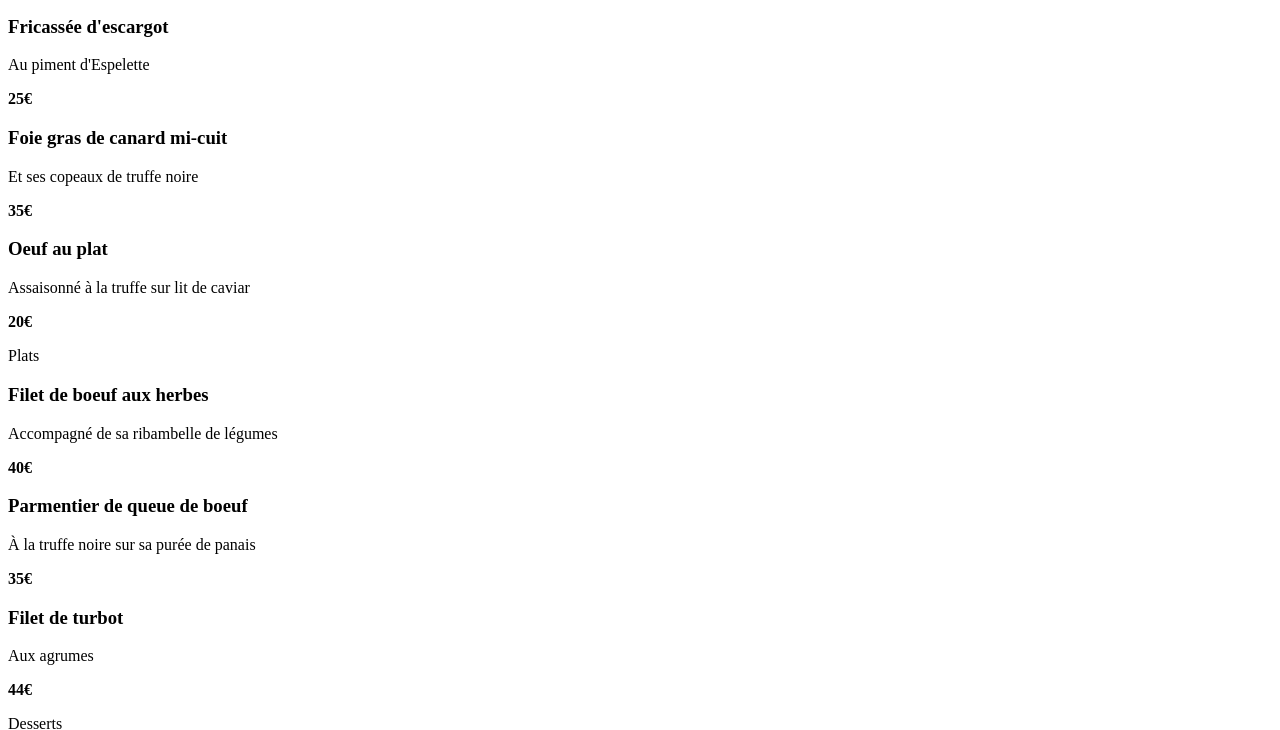
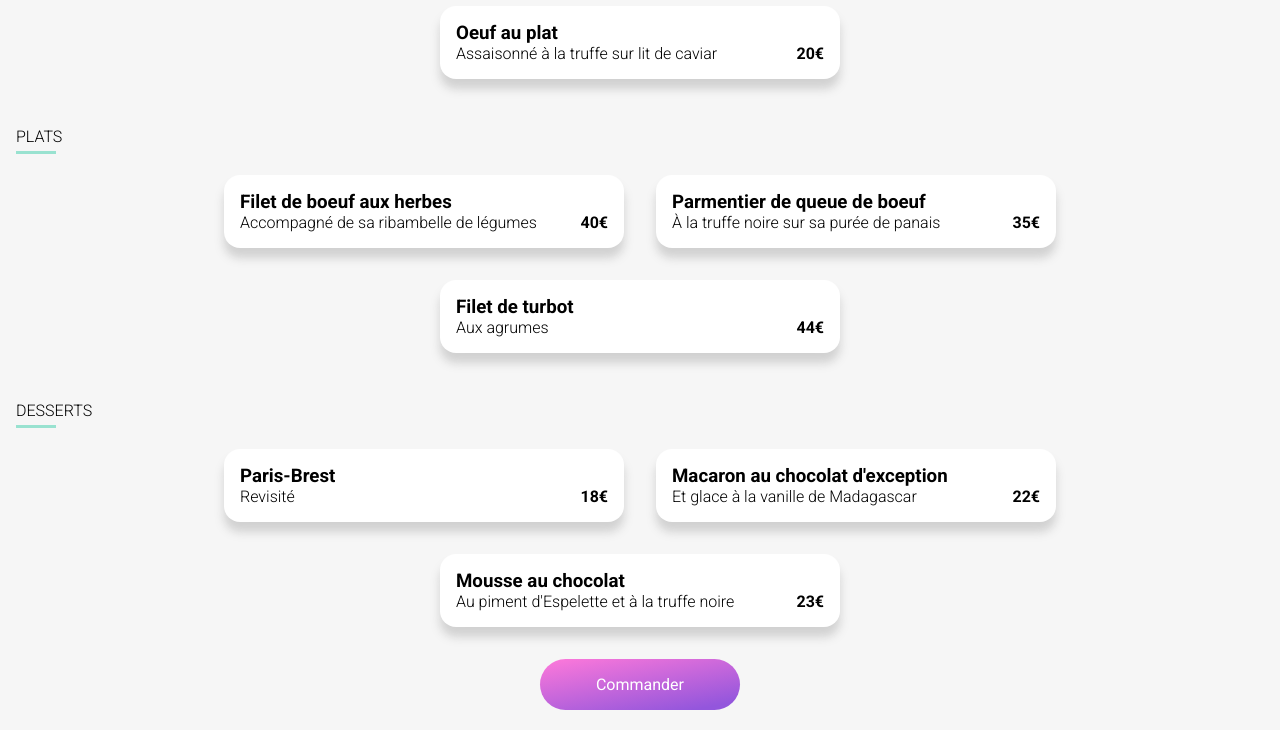
Before and after one commit to AxelWdev/ohmyfoodP3, a website: page La_palette_du_gout.html in a window 1280 px wide. Shown: the part 524-1254 px from the top of the page. Drawn offline with Linux system fonts and the light colour scheme; the site is published under a folder, as on GitHub Pages, so addresses that start at the root find nothing; a web font is replaced by a local one.

Commit message:
update css path

```diff
--- a/La_palette_du_gout.html
+++ b/La_palette_du_gout.html
@@ -8,7 +8,7 @@
     <link rel="preconnect" href="https://fonts.gstatic.com" crossorigin>
     <link href="https://fonts.googleapis.com/css2?family=Roboto:wght@300;400;700&display=swap" rel="stylesheet">
     <link href="https://fonts.googleapis.com/css2?family=Shrikhand&display=swap" rel="stylesheet">
-    <link rel="stylesheet" href="/public/css/main.css">
+    <link rel="stylesheet" href="public/css/main.css">
     <link rel="stylesheet" href="https://cdnjs.cloudflare.com/ajax/libs/font-awesome/6.1.1/css/all.min.css" integrity="sha512-KfkfwYDsLkIlwQp6LFnl8zNdLGxu9YAA1QvwINks4PhcElQSvqcyVLLD9aMhXd13uQjoXtEKNosOWaZqXgel0g==" crossorigin="anonymous" referrerpolicy="no-referrer" />
     <title>Oh my food - La palette du goût</title>
 </head>
--- a/a_la_francaise.html
+++ b/a_la_francaise.html
@@ -8,7 +8,7 @@
     <link rel="preconnect" href="https://fonts.gstatic.com" crossorigin>
     <link href="https://fonts.googleapis.com/css2?family=Roboto:wght@300;400;700&display=swap" rel="stylesheet">
     <link href="https://fonts.googleapis.com/css2?family=Shrikhand&display=swap" rel="stylesheet">
-    <link rel="stylesheet" href="/public/css/main.css">
+    <link rel="stylesheet" href="public/css/main.css">
     <link rel="stylesheet" href="https://cdnjs.cloudflare.com/ajax/libs/font-awesome/6.1.1/css/all.min.css" integrity="sha512-KfkfwYDsLkIlwQp6LFnl8zNdLGxu9YAA1QvwINks4PhcElQSvqcyVLLD9aMhXd13uQjoXtEKNosOWaZqXgel0g==" crossorigin="anonymous" referrerpolicy="no-referrer" />
     <title>Oh my food - À la française</title>
 </head>
```
Also changed, not shown: la_note_enchantée.html (+1 -1 lines), le_delice_des_sens.html (+1 -1 lines).
